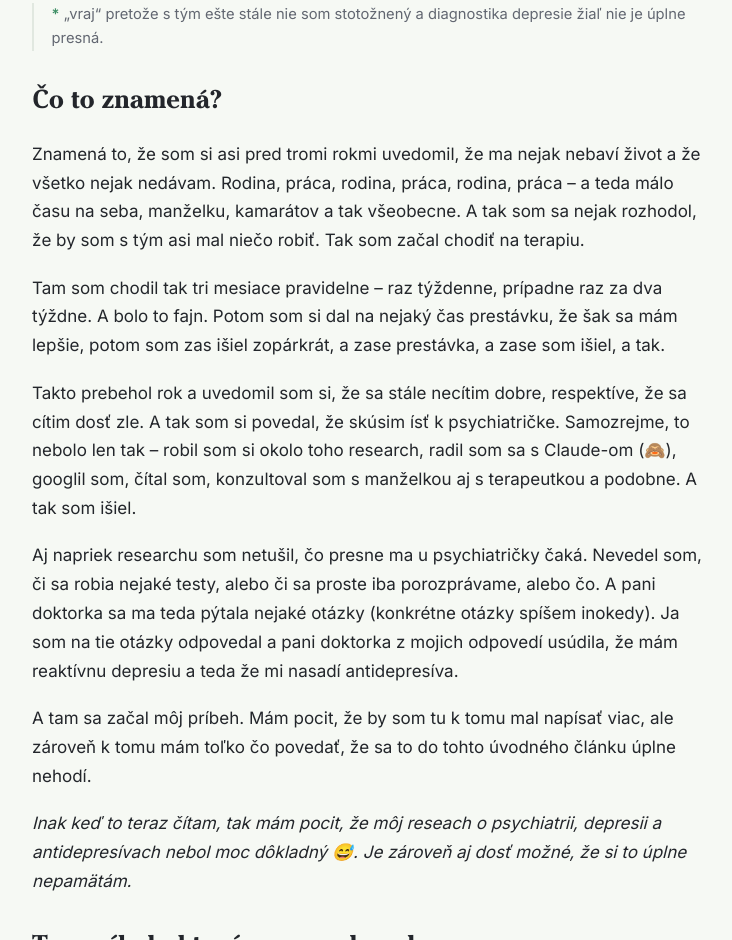
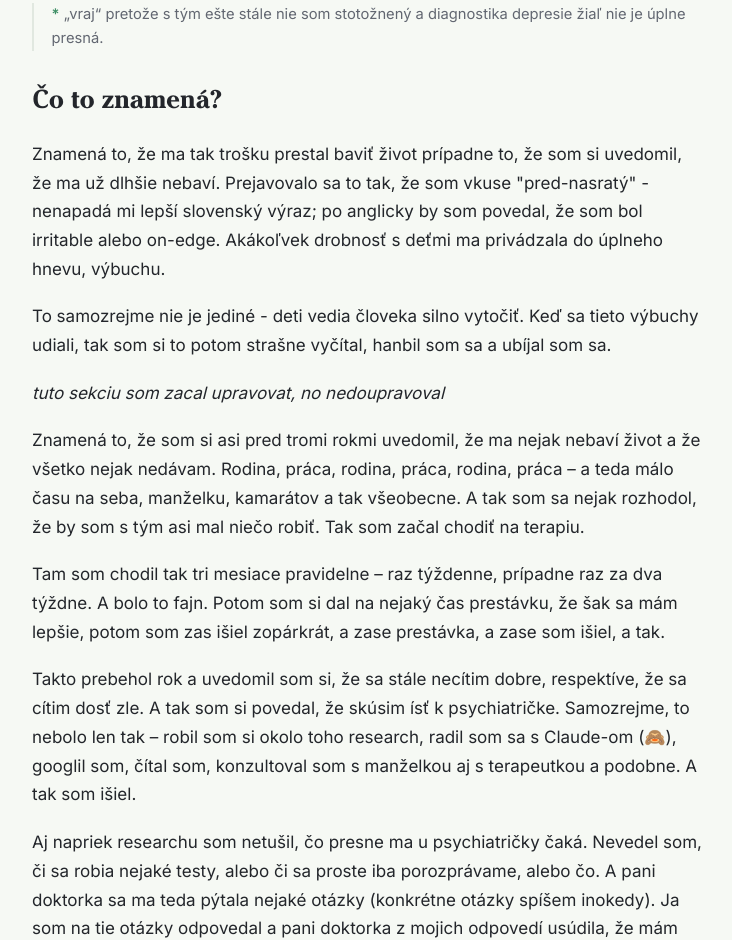
Before and after one commit to gabrielKerekes/depresivnygabo, an Eleventy site: page src/posts/2026-07-04-preco-tato-stranka-vobec-existuje.md in a window 1280 px wide. Shown: the part 851-1791 px from the top of the page, without its empty margins (112-844 px from the left). Built offline with nearby package versions, Linux system fonts and the light colour scheme; Eleventy itself is replaced by a stand-in of ours; files that its build step writes are made by us from their sources.

Commit message:
Update post: Prečo táto stránka vôbec existuje?

```diff
--- a/src/posts/2026-07-04-preco-tato-stranka-vobec-existuje.md
+++ b/src/posts/2026-07-04-preco-tato-stranka-vobec-existuje.md
@@ -30,6 +30,13 @@ spomeniem. Som depresívny Gabo. 32-ročný programátor, otec dvoch detí – K
 </p>
 
 ## Čo to znamená?
+
+Znamená to, že ma tak trošku prestal baviť život prípadne to, že som si uvedomil, že ma už dlhšie nebaví. Prejavovalo sa to tak, že som vkuse "pred-nasratý" - nenapadá mi lepší slovenský výraz; po anglicky by som povedal, že som bol irritable alebo on-edge. Akákoľvek drobnosť s deťmi ma privádzala do úplneho hnevu, výbuchu.
+
+To samozrejme nie je jediné - deti vedia človeka silno vytočiť. Keď sa tieto výbuchy udiali, tak som si to potom strašne vyčítal, hanbil som sa a ubíjal som sa.
+
+
+_tuto sekciu som zacal upravovat, no nedoupravoval_
 
 Znamená to, že som si asi pred tromi rokmi uvedomil, že ma nejak nebaví
 život a že všetko nejak nedávam. Rodina, práca, rodina, práca, rodina,
```
